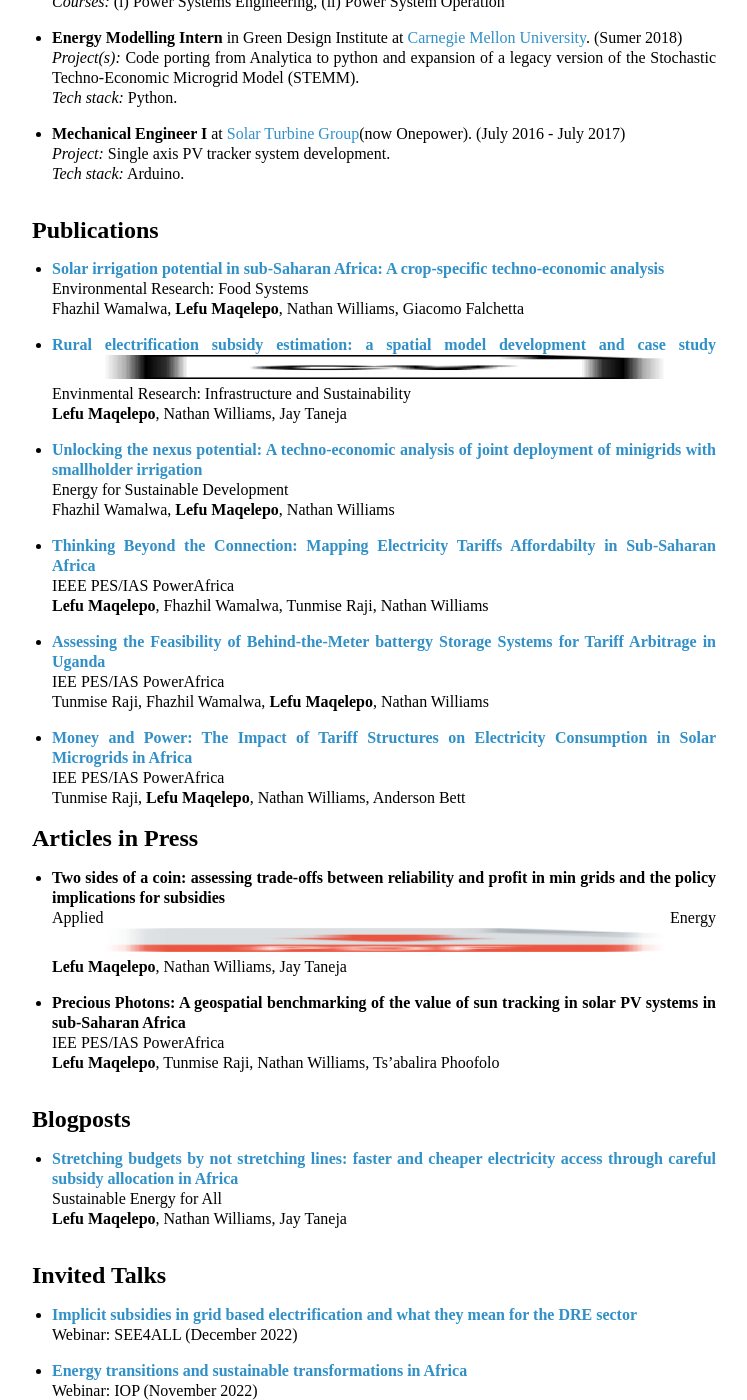
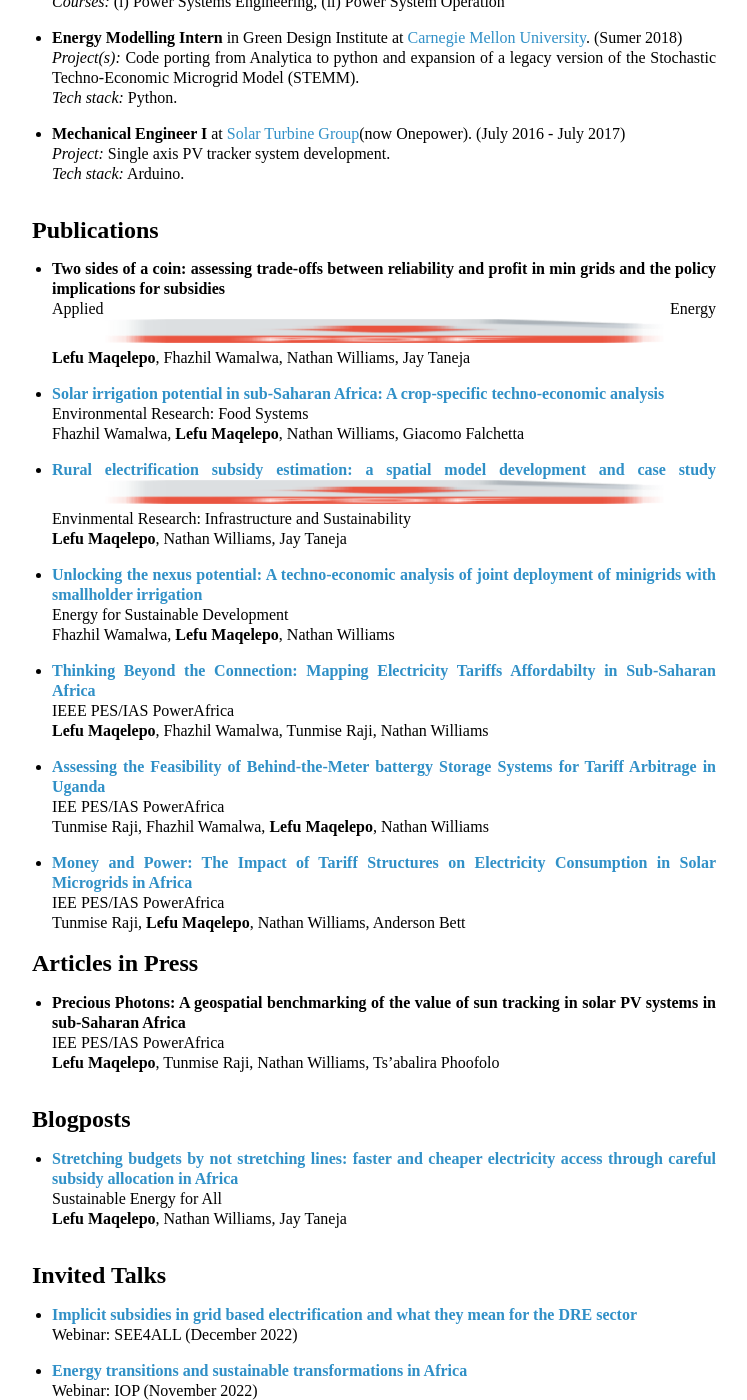
Before and after one commit to ljmaqele/ljmaqele.github.io, a Jekyll site: the page built from index.md, in a window 1280 px wide and 1400 px high, scrolled down 1132 px. Shown: the whole window, without its empty margins (256-1003 px from the left). Built offline with Jekyll 4.4.1, drawn with Linux system fonts in a browser that asks for light colours; our own code applies the rules of GitHub Pages for plain Markdown files.

Commit message:
Update index.md

```diff
--- a/index.md
+++ b/index.md
@@ -42,11 +42,15 @@
 ---
 
 ## Publications
+* **Two sides of a coin: assessing trade-offs between reliability and profit in min grids and the policy implications for subsidies** \\
+  Applied Energy <a href="1-s2.0-S0306261924024021093-main.pdf" target="_blank"><img alt="" src="pdf_logo.png" height=24/> </a> \\
+  **Lefu Maqelepo**, Fhazhil Wamalwa, Nathan Williams, Jay Taneja
+
 * [**Solar irrigation potential in sub-Saharan Africa: A crop-specific techno-economic analysis**](https://iopscience.iop.org/article/10.1088/2976-601X/ad5e82/pdf)\\
   Environmental Research: Food Systems\\
   Fhazhil Wamalwa, **Lefu Maqelepo**, Nathan Williams, Giacomo Falchetta
 
-* [**Rural electrification subsidy estimation: a spatial model development and case study**](https://iopscience.iop.org/article/10.1088/2634-4505/ac9711) <a href="Maqelepo_Lefu_CV.pdf" target="_blank"><img alt="" src="cv_logo.png" height=24/> </a>\\
+* [**Rural electrification subsidy estimation: a spatial model development and case study**](https://iopscience.iop.org/article/10.1088/2634-4505/ac9711) <a href="Maqelepo_2022_Environ._Res__Infrastruct._Sustain._2_045009.pdf" target="_blank"><img alt="" src="pdf_logo.png" height=24/> </a>\\
   Envinmental Research: Infrastructure and Sustainability \\
   **Lefu Maqelepo**, Nathan Williams, Jay Taneja
 
@@ -67,9 +71,7 @@
   Tunmise Raji, **Lefu Maqelepo**, Nathan Williams, Anderson Bett
 
 ## Articles in Press
-* **Two sides of a coin: assessing trade-offs between reliability and profit in min grids and the policy implications for subsidies** \\
-  Applied Energy <a href="1-s2.0-S0306261924024021093-main.pdf" target="_blank"><img alt="" src="pdf_logo.png" height=24/> </a> \\
-  **Lefu Maqelepo**, Nathan Williams, Jay Taneja
+
 
 * **Precious Photons: A geospatial benchmarking of the value of sun tracking in solar PV systems in sub-Saharan Africa** \\
   IEE PES/IAS PowerAfrica \\
```
